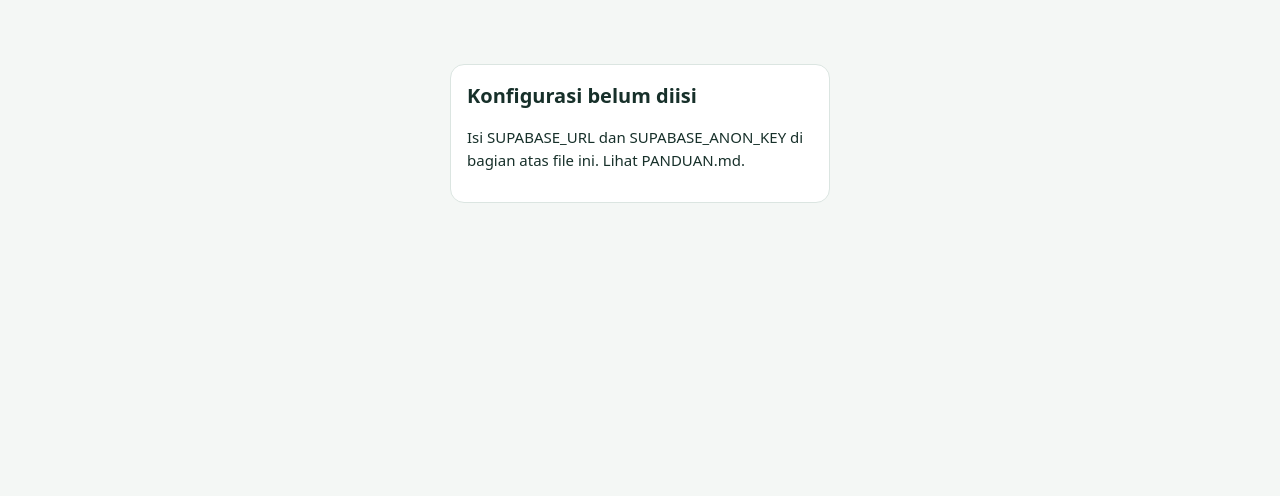
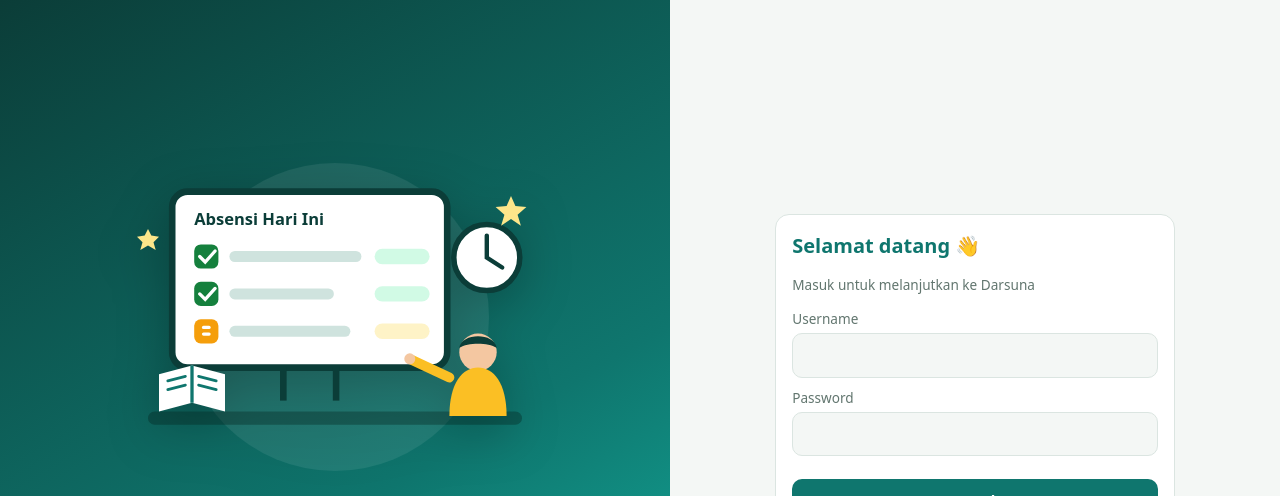
Before and after one commit to teknologin62-cyber/darsuna, a plain HTML site: page index.html in a window 1280 px wide. Shown: the top 496 px of the page. Drawn offline with nearby package versions, Linux system fonts and the light colour scheme.

Commit message:
Add files via upload

```diff
--- a/index.html
+++ b/index.html
@@ -69,7 +69,7 @@ textarea{min-height:90px;resize:vertical}
 <script>window.supabase||document.write('<script src="supabase.js"><\/script>')</script>
 <script>
 // ====== ISI DUA BARIS INI DENGAN DATA PROYEK SUPABASE ANDA ======
-const SUPABASE_URL='https://YOUR-PROJECT.supabase.co',SUPABASE_ANON_KEY='YOUR-ANON-KEY';
+const SUPABASE_URL='https://eaxkoqkncwrwehzwmywd.supabase.co',SUPABASE_ANON_KEY='eyJhbGciOiJIUzI1NiIsInR5cCI6IkpXVCJ9.eyJpc3MiOiJzdXBhYmFzZSIsInJlZiI6ImVheGtvcWtuY3dyd2VoendteXdkIiwicm9sZSI6ImFub24iLCJpYXQiOjE3OTUwMTM0MDUsImV4cCI6MjExMDU4OTQwNX0.ux-953VaXcFRmTTexn_umxJSThUj4WYo0o1mE-apsXI';
 // ================================================================
 const K='darsuna_v1',DAYS=['Minggu','Senin','Selasa','Rabu','Kamis','Jumat','Sabtu'],MONTHS=['Januari','Februari','Maret','April','Mei','Juni','Juli','Agustus','September','Oktober','November','Desember'],ST=['Hadir','Izin','Sakit','Alfa'];
 const pad=n=>String(n).padStart(2,'0'),ymd=d=>d.getFullYear()+'-'+pad(d.getMonth()+1)+'-'+pad(d.getDate());
```
